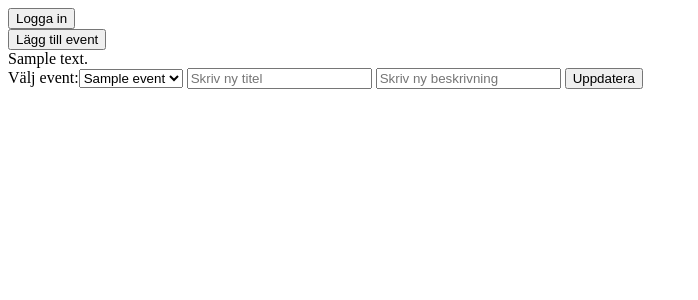
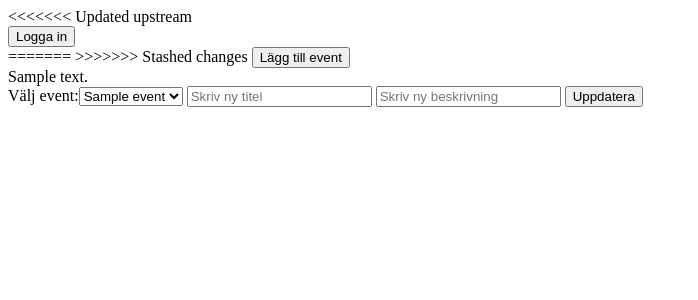
Before and after one commit to Wiggly-xd/Provider, a PHP site: page /calendar.php in a window 1280 px wide. Shown: the top 300 px of the page, without its empty margins (0-698 px from the left). Run offline with PHP 8.4, Linux system fonts and the light colour scheme; tables that the repository leaves empty or names only in its code hold one stand-in row (values such as "Sample post"); data that the repository does not hold is empty.

Commit message:
Auto stash before merge of "joel" and "origin/gustav"

```diff
--- a/calendar.php
+++ b/calendar.php
@@ -7,6 +7,7 @@
 </head>
 <body>
 
+<<<<<<< Updated upstream
     <form action="loggain.php">
 
         <button>Logga in</button>
@@ -14,6 +15,9 @@
     </form>
 
     <form action="laggtill.php">
+=======
+    <form action="kalender/test/index.php">
+>>>>>>> Stashed changes
 
         <button>Lägg till event</button>
 
```
